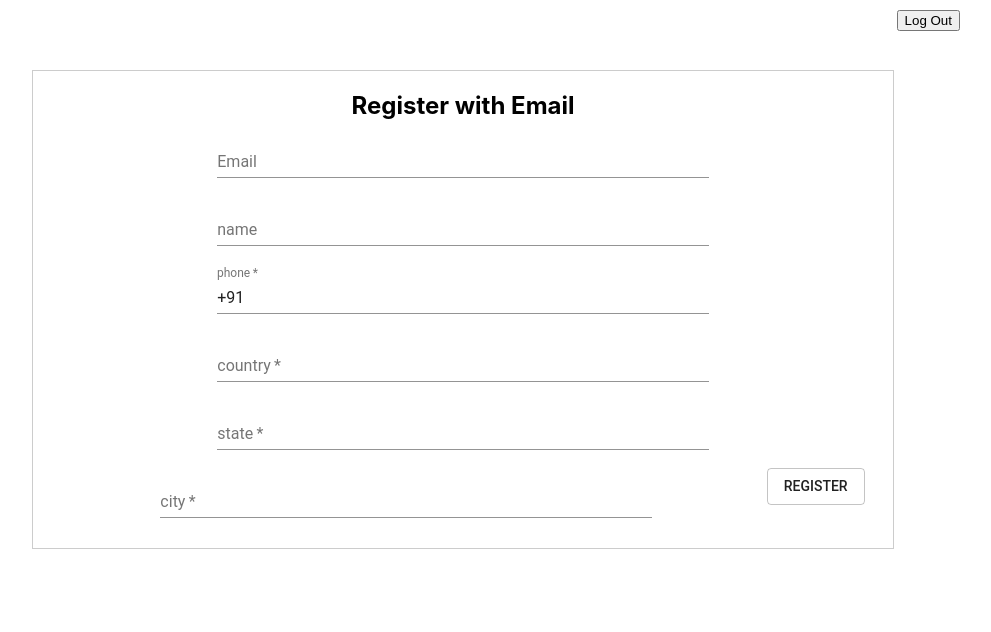
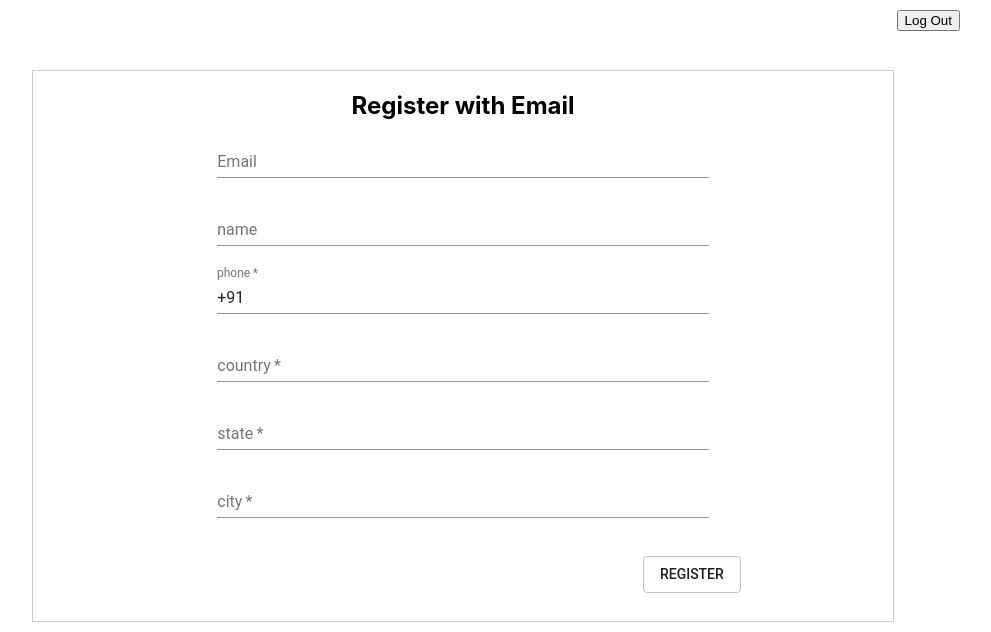
Before and after one commit to VeeraVediyappan/freshex, a React (Create React App) app: page / in a window 1280 px wide. Both pictures are taken after a click on the button "Log In". Shown: the top 632 px of the page, without its empty margins (177-1168 px from the left). Built offline with nearby package versions, Linux system fonts and the light colour scheme.

Commit message:
css changes added for register button

```diff
--- a/src/App.css
+++ b/src/App.css
@@ -20,6 +20,11 @@
     display: flex;
 }
 
+.container #registerButton {
+    margin-top: 20px;
+    margin-left: 71%;
+}
+
 .header_register {
     font-weight: bold;
     font-size: 24px;
--- a/src/components/Registration.js
+++ b/src/components/Registration.js
@@ -98,7 +98,7 @@ class Registration extends React.Component {
             margin="normal"
           />
 
-          <div>
+          <div id="registerButton">
           <RegisterButton fnRegister = {this.props.fnRegister}>
           Register
           </RegisterButton>
```
